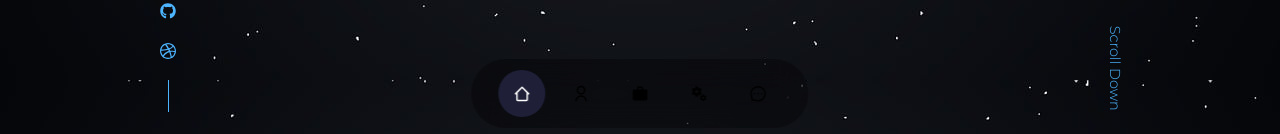
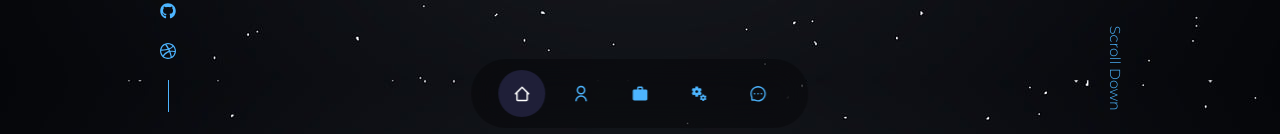
Before and after one commit to jkarenas/portafolio, a React (Create React App) app: page / in a window 1280 px wide. Shown: the part 640-774 px from the top of the page. Built offline with nearby package versions, Linux system fonts and the light colour scheme.

Commit message:
redeploy

```diff
--- a/package.json
+++ b/package.json
@@ -9,6 +9,7 @@
     "react": "^18.2.0",
     "react-dom": "^18.2.0",
     "react-icons": "^4.9.0",
+    "react-router-dom": "^6.17.0",
     "react-scripts": "5.0.1",
     "swiper": "^9.3.2",
     "web-vitals": "^2.1.4"
--- a/src/App.jsx
+++ b/src/App.jsx
@@ -1,29 +1,28 @@
-import React from 'react'
-import Header from './components/header/Header.jsx'
-import Nav from './components/nav/Nav.jsx'
-import About from './components/about/About.jsx'
-import Experience from './components/experience/Experience.jsx'
-import Services from './components/services/Services.jsx'
-import Portafolio from './components/portafolio/Portafolio.jsx'
-import Testimonials from './components/testimonials/Testimonials.jsx'
-import Contact from './components/contact/Contact.jsx'
-import Footer from './components/footer/Footer.jsx'
-
+import React from 'react';
+import Header from './components/header/Header.jsx';
+import Nav from './components/nav/Nav.jsx';
+import About from './components/about/About.jsx';
+import Experience from './components/experience/Experience.jsx';
+import Services from './components/services/Services.jsx';
+import Portafolio from './components/portafolio/Portafolio.jsx';
+import Testimonials from './components/testimonials/Testimonials.jsx';
+import Contact from './components/contact/Contact.jsx';
+import Footer from './components/footer/Footer.jsx';
 
 const App = () => {
   return (
-    <>
-        <Header/>
-        <Nav/>
-        <About/>
-        <Experience/>
-        <Services/>
-        <Portafolio/>
-        <Testimonials/>
-        <Contact/>
-        <Footer/>
-    </>
-  )
-}
+    <div>
+      <Header />
+      <Nav />
+      <About />
+      <Experience />
+      <Services />
+      <Portafolio />
+      <Testimonials />
+      <Contact />
+      <Footer />
+    </div>
+  );
+};
 
-export default App
+export default App;
--- a/src/components/nav/Nav.jsx
+++ b/src/components/nav/Nav.jsx
@@ -1,38 +1,23 @@
-import React from 'react';
-import './nav.css';
-import { BiHomeAlt2 } from 'react-icons/bi';
-import { RiUserLine } from 'react-icons/ri';
-import { MdWork } from 'react-icons/md';
-import { MdOutlineMiscellaneousServices } from 'react-icons/md';
-import { AiOutlineMessage } from 'react-icons/ai';
-import { useState } from 'react';
+import React from 'react'
+import './nav.css'
+import {BiHomeAlt2} from 'react-icons/bi'
+import {RiUserLine} from 'react-icons/ri'
+import {MdWork} from 'react-icons/md'
+import {MdOutlineMiscellaneousServices} from 'react-icons/md'
+import {AiOutlineMessage} from 'react-icons/ai'
+import {useState} from 'react'
 
 const Nav = () => {
-  const [activeNav, setActiveNav] = useState('#');
-
-  const handleNavClick = (newNav) => {
-    setActiveNav(newNav);
-  };
-
+  const [activeNav, setActiveNav]= useState ('#')
   return (
     <nav>
-      <button onClick={() => handleNavClick('#')} className={activeNav === '#' ? 'active' : ''}>
-        <BiHomeAlt2 />
-      </button>
-      <button onClick={() => handleNavClick('#about')} className={activeNav === '#about' ? 'active' : ''}>
-        <RiUserLine />
-      </button>
-      <button onClick={() => handleNavClick('#experience')} className={activeNav === '#experience' ? 'active' : ''}>
-        <MdWork />
-      </button>
-      <button onClick={() => handleNavClick('#services')} className={activeNav === '#services' ? 'active' : ''}>
-        <MdOutlineMiscellaneousServices />
-      </button>
-      <button onClick={() => handleNavClick('#contact')} className={activeNav === '#contact' ? 'active' : ''}>
-        <AiOutlineMessage />
-      </button>
+      <a href='#' onClick={() => setActiveNav('#')} className={activeNav === '#' ? 'active' : ''}><BiHomeAlt2/></a>
+      <a href='#about' onClick={() => setActiveNav('#about')}  className={activeNav === '#about' ? 'active' : ''}><RiUserLine/></a>
+      <a href='#experience' onClick={() => setActiveNav('#experience')}  className={activeNav === '#experience' ? 'active' : ''}><MdWork/></a>
+      <a href='#services' onClick={() => setActiveNav('#services')}  className={activeNav === '#services' ? 'active' : ''}><MdOutlineMiscellaneousServices/></a>
+      <a href='#contact' onClick={() => setActiveNav('#contact')}  className={activeNav === '#contact' ? 'active' : ''}><AiOutlineMessage/></a>
     </nav>
-  );
-};
+  )
+}
 
-export default Nav;
+export default Nav
--- a/src/components/nav/nav.css
+++ b/src/components/nav/nav.css
@@ -16,7 +16,7 @@ nav {
 
 }
 
-nav button {
+nav a {
     background: transparent;
     padding: 0.9rem;
     border-radius: 50%;
@@ -25,11 +25,11 @@ nav button {
     font-size: 1.1rem;
 }
 
-nav button:hover{
+nav a:hover{
     background:rgba(0, 0, 0, 0.3)
 }
 
-nav button.active {
+nav a.active {
     background: var(--color-bg);
     color: var(--color-white);
 }
```
Also changed, not shown: 1 other file (tests, documents, lock files or other folders).
